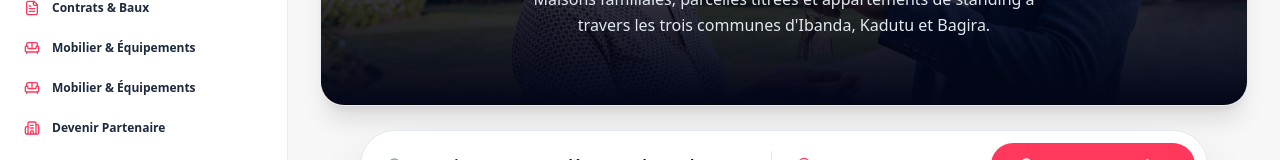
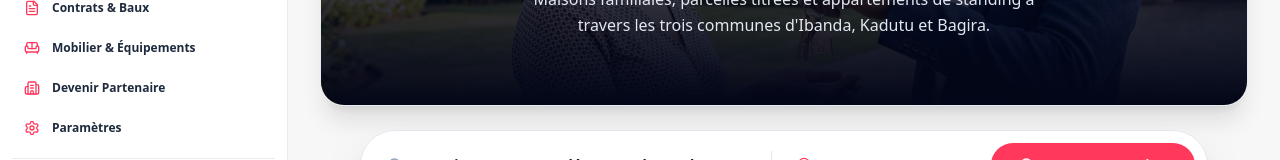
Before and after one commit to BARAKASHAMAMBABENITE/NyumbaLink_B, a React (Vite) app: page / in a window 1280 px wide. Shown: the part 303-463 px from the top of the page. Built offline with nearby package versions, Linux system fonts and the light colour scheme; no server answers; the database is empty.

Commit message:
modification fichier partener

```diff
--- a/src/components/Sidebar.tsx
+++ b/src/components/Sidebar.tsx
@@ -265,22 +265,6 @@ export const Sidebar: React.FC<SidebarProps> = ({
               <span>Mobilier & Équipements</span>
             </div>
           </button>
-          {/* Bouton Mobilier & Équipements */}
-          <button
-            type="button"
-            onClick={() => {
-              if (openPartnerFurnitureModal) openPartnerFurnitureModal();
-              if (typeof window !== 'undefined' && window.innerWidth < 768) {
-                onClose();
-              }
-            }}
-            className="w-full flex items-center justify-between px-3 py-2.5 rounded-xl text-xs font-bold text-slate-800 dark:text-slate-200 hover:bg-slate-100 dark:hover:bg-white/5 transition cursor-pointer"
-          >
-            <div className="flex items-center space-x-3">
-              <Sofa className="w-4 h-4 text-[#FF385C]" />
-              <span>Mobilier & Équipements</span>
-            </div>
-          </button>
 
           {/* Bouton Devenir Partenaire Habitat */}
           <button
```
